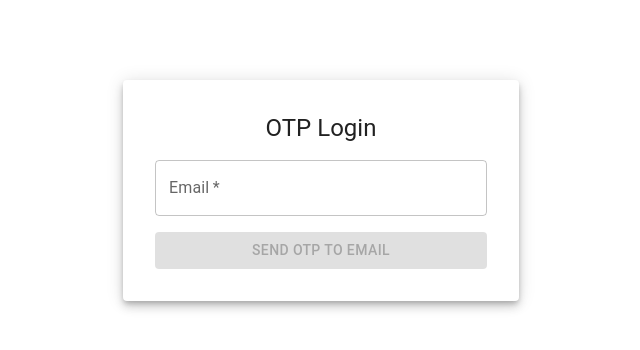
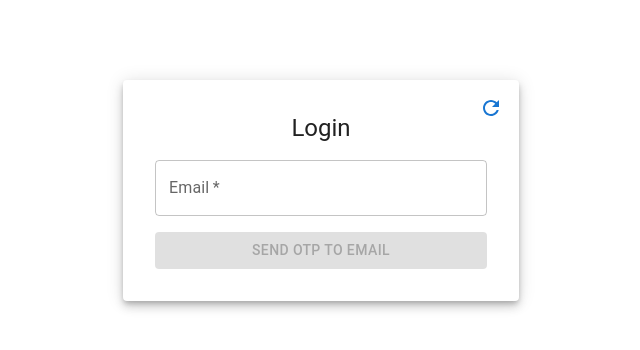
Before and after one commit to sagu-gajera12/magic-shopify-dashboard, a React (Create React App) app: page /login in a window 1280 px wide. Shown: the top 350 px of the page, without its empty margins (319-959 px from the left). Built offline with nearby package versions, Linux system fonts and the light colour scheme; no server answers.

Commit message:
handling refresh token

```diff
--- a/package.json
+++ b/package.json
@@ -5,7 +5,8 @@
   "dependencies": {
     "@emotion/react": "^11.14.0",
     "@emotion/styled": "^11.14.0",
-    "@mui/material": "^6.3.1",
+    "@mui/icons-material": "^6.4.2",
+    "@mui/material": "^6.4.2",
     "axios": "^1.7.9",
     "cra-template": "1.2.0",
     "react": "^19.0.0",
--- a/src/pages/Login.js
+++ b/src/pages/Login.js
@@ -9,7 +9,9 @@ import {
     Grid,
     Paper,
     CircularProgress,
+    IconButton,
 } from "@mui/material";
+import RefreshIcon from "@mui/icons-material/Refresh";
 
 const API_BASE_URL = process.env.REACT_APP_API_BASE_URL;
 
@@ -19,6 +21,7 @@ function OTPLogin() {
     const [isOtpSent, setIsOtpSent] = useState(false);
     const [loading, setLoading] = useState(false);
     const [error, setError] = useState("");
+    const [message, setMessage] = useState("");
     const navigate = useNavigate();
 
     // Send OTP API Call
@@ -30,11 +33,9 @@ function OTPLogin() {
                 email: email,
                 user: { email: email },
             };
-
             await axios.post(`${API_BASE_URL}/api/auth/sent/login-otp`, request, {
                 headers: { "Content-Type": "application/json" },
             });
-
             setIsOtpSent(true);
         } catch (error) {
             setError("Failed to send OTP. Please try again.");
@@ -51,7 +52,6 @@ function OTPLogin() {
             const response = await axios.post(`${API_BASE_URL}/api/auth/signin`, request, {
                 headers: { "Content-Type": "application/json" },
             });
-
             localStorage.setItem("token", response.data.token);
             navigate("/dashboard");
         } catch (error) {
@@ -59,11 +59,31 @@ function OTPLogin() {
         }
     };
 
+    // Refresh Token API Call
+    const refreshToken = async () => {
+        setMessage("");
+        setError("");
+        try {
+            const response = await axios.post(`${API_BASE_URL}/api/auth/refresh-token`);
+            setMessage("Token refreshed successfully!");
+        } catch (error) {
+            setError("Failed to refresh token. Please login again.");
+        }
+    };
+
     return (
         <Container component="main" maxWidth="xs">
-      <Paper elevation={6} sx={{ padding: 4, textAlign: "center", marginTop: "10vh" }}>
+            <Paper elevation={6} sx={{ padding: 4, textAlign: "center", marginTop: "10vh", position: "relative" }}>
+                {/* Refresh Token Button */}
+                <IconButton
+                    sx={{ position: "absolute", top: 8, right: 8 }}
+                    onClick={refreshToken}
+                >
+                    <RefreshIcon color="primary" />
+                </IconButton>
+
                 <Typography variant="h5" sx={{ marginBottom: 2 }}>
-          OTP Login
+                    Login
                 </Typography>
                 <Grid container spacing={2}>
                     {/* Email Field */}
@@ -125,10 +145,10 @@ function OTPLogin() {
                         </Grid>
                     )}
 
-          {/* Error Message */}
-          {error && (
+                    {/* Error or Success Message */}
+                    {(error || message) && (
                         <Grid item xs={12}>
-              <Typography color="error">{error}</Typography>
+                            <Typography color={error ? "error" : "success"}>{error || message}</Typography>
                         </Grid>
                     )}
                 </Grid>
```
Also changed, not shown: 1 other file (tests, documents, lock files or other folders). Lines whose indentation alone changed are shown as unchanged.
